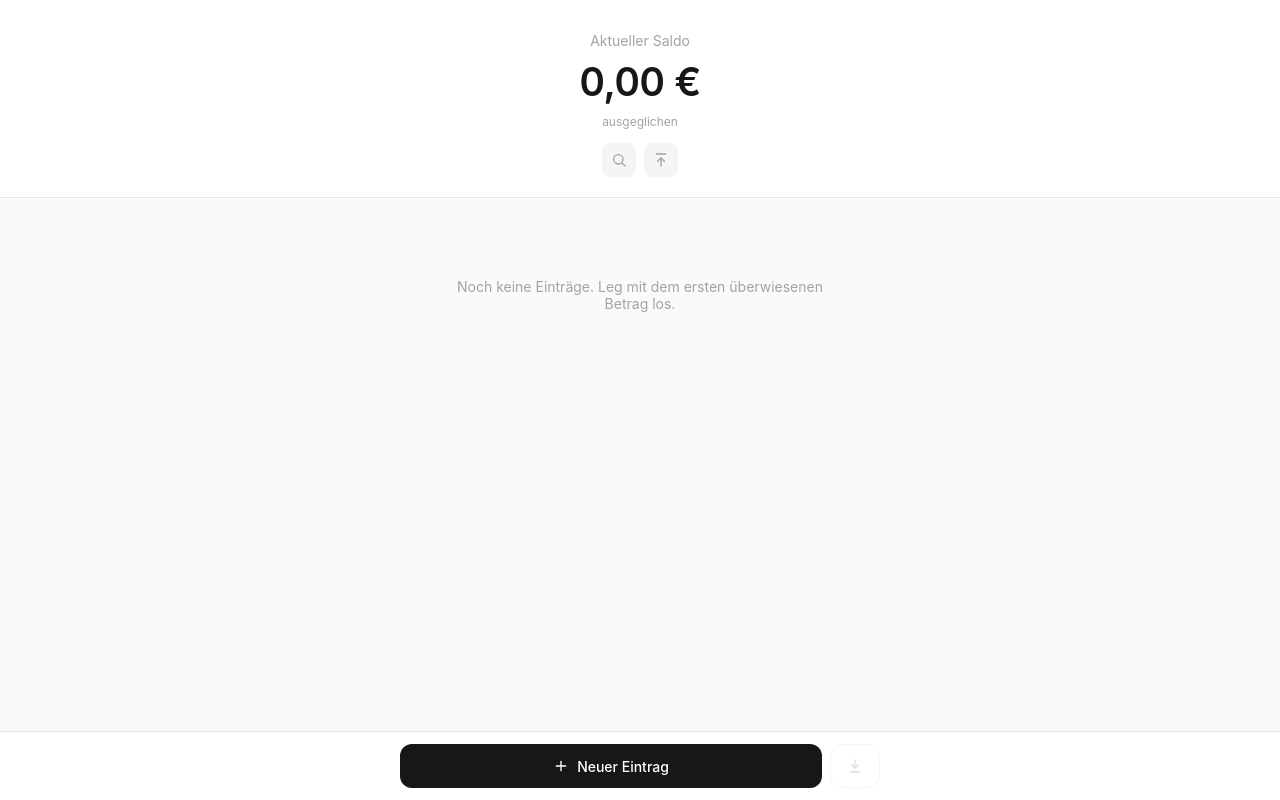
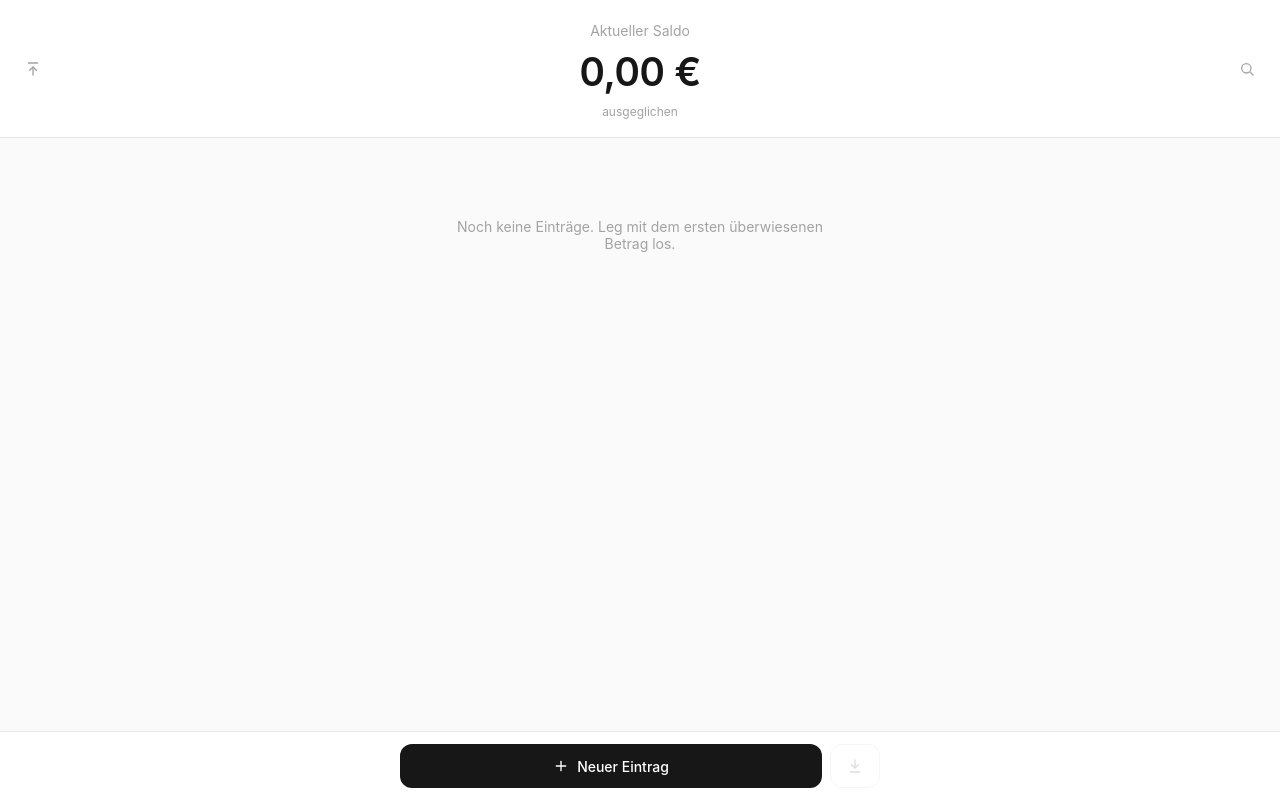
Before and after one commit to Adriiiiiiiiiiiiii/Geldverrechnung-final, a plain HTML site: page index.html in a window 1280 px wide. Drawn offline with Linux system fonts and the light colour scheme.

Commit message:
Add files via upload

```diff
--- a/index.html
+++ b/index.html
@@ -21,15 +21,16 @@
   .app { min-height: 100vh; display: flex; flex-direction: column; }
 
   /* Saldo-Kopf: jetzt sticky, bleibt beim Scrollen sichtbar oben */
-  .balance-header { position: sticky; top: 0; z-index: 20; background: var(--color-surface); border-bottom: 1px solid var(--color-border); padding: 32px 24px 20px; text-align: center; }
+  .balance-header { position: sticky; top: 0; z-index: 20; background: var(--color-surface); border-bottom: 1px solid var(--color-border); padding: 22px 56px 18px; text-align: center; }
   .balance-label { font-size: 14px; color: var(--color-text-muted); margin: 0 0 8px; }
   .balance-amount { font-size: 40px; font-weight: 600; margin: 0; font-variant-numeric: tabular-nums; letter-spacing: -0.02em; }
   .balance-amount.negative { color: var(--color-negative); }
   .balance-subtext { font-size: 12px; color: var(--color-text-muted); margin: 8px 0 0; }
 
-  .toolbar-row { display: flex; justify-content: center; gap: 8px; margin-top: 14px; }
-  .toolbar-btn { background: #f5f5f5; border: none; border-radius: 8px; width: 34px; height: 34px; display: flex; align-items: center; justify-content: center; color: var(--color-text-muted); cursor: pointer; }
-  .toolbar-btn.active { background: var(--color-text); color: #fff; }
+  .corner-btn { position: absolute; top: 50%; transform: translateY(-50%); background: none; border: none; width: 34px; height: 34px; border-radius: 8px; display: flex; align-items: center; justify-content: center; color: var(--color-text-muted); cursor: pointer; }
+  .corner-btn.active { background: #f5f5f5; color: var(--color-text); }
+  .corner-btn-left { left: 16px; }
+  .corner-btn-right { right: 16px; }
 
   .search-bar { display: flex; align-items: center; gap: 8px; max-width: 480px; margin: 12px auto 0; padding: 0 16px; }
   .search-bar input { flex: 1; border: 1px solid var(--color-border); border-radius: 10px; padding: 9px 12px; font-size: 16px; font-family: inherit; }
@@ -133,18 +134,17 @@
 <div class="app">
 
   <header class="balance-header">
+    <button id="importBtn" class="corner-btn corner-btn-left" type="button" aria-label="Einträge aus CSV importieren">
+      <svg width="16" height="16" viewBox="0 0 24 24" fill="none" stroke="currentColor" stroke-width="2" stroke-linecap="round" stroke-linejoin="round"><path d="M12 21V9"/><path d="M7 14l5-5 5 5"/><path d="M5 3h14"/></svg>
+    </button>
+    <button id="searchToggleBtn" class="corner-btn corner-btn-right" type="button" aria-label="Suchen">
+      <svg width="16" height="16" viewBox="0 0 24 24" fill="none" stroke="currentColor" stroke-width="2" stroke-linecap="round" stroke-linejoin="round"><circle cx="11" cy="11" r="7"/><line x1="21" y1="21" x2="16.65" y2="16.65"/></svg>
+    </button>
     <p class="balance-label">Aktueller Saldo</p>
     <p class="balance-amount" id="balanceAmount">0,00 €</p>
     <p class="balance-subtext" id="balanceSubtext">ausgeglichen</p>
-    <div class="toolbar-row">
-      <button id="searchToggleBtn" class="toolbar-btn" type="button" aria-label="Suchen">
-        <svg width="16" height="16" viewBox="0 0 24 24" fill="none" stroke="currentColor" stroke-width="2" stroke-linecap="round" stroke-linejoin="round"><circle cx="11" cy="11" r="7"/><line x1="21" y1="21" x2="16.65" y2="16.65"/></svg>
-      </button>
-      <button id="importBtn" class="toolbar-btn" type="button" aria-label="Einträge aus CSV importieren">
-        <svg width="16" height="16" viewBox="0 0 24 24" fill="none" stroke="currentColor" stroke-width="2" stroke-linecap="round" stroke-linejoin="round"><path d="M12 21V9"/><path d="M7 14l5-5 5 5"/><path d="M5 3h14"/></svg>
-      </button>
-    </div>
   </header>
+
 
   <div id="searchBar" class="search-bar" hidden>
     <input type="text" id="searchInput" placeholder="Notiz oder Position suchen ...">
```
